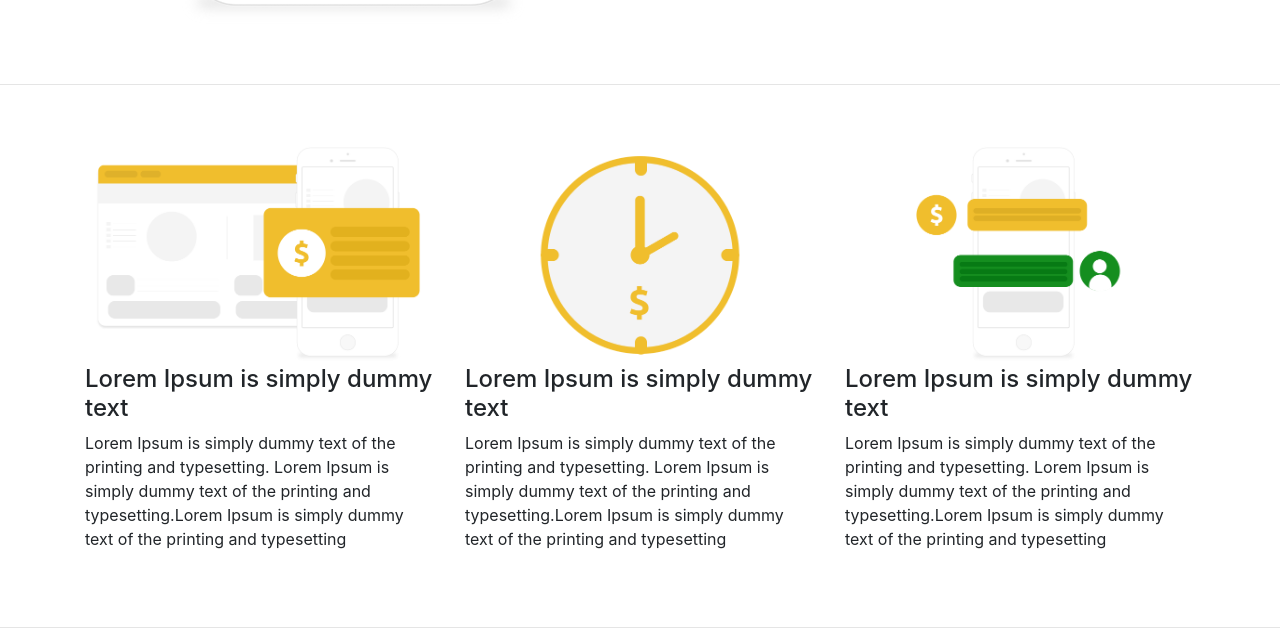
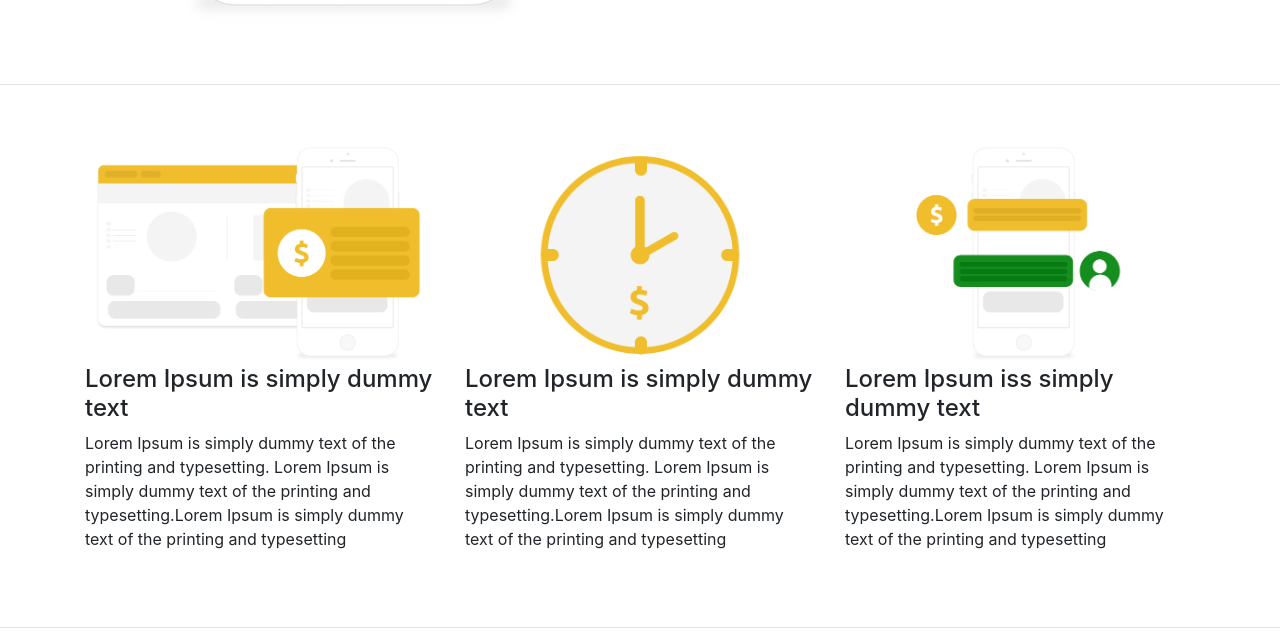
Before and after one commit to Lucas-Braz7x/Financa-pessoal, a plain HTML site: page index.html in a window 1280 px wide. Shown: the part 1774-2413 px from the top of the page. Drawn offline with nearby package versions, Linux system fonts and the light colour scheme.

Commit message:
Corrigindo Textos

```diff
--- a/index.html
+++ b/index.html
@@ -146,7 +146,7 @@
 				</div>
 				<div class="col-md-4">
 					<img src="images/suporte.png" class="img-fluid">
-					<h4>Lorem Ipsum is simply dummy text</h4>
+					<h4>Lorem Ipsum iss simply dummy text</h4>
 					<p>
 						Lorem Ipsum is simply dummy text of the printing and typesetting. Lorem Ipsum is simply dummy text of the printing and typesetting.Lorem Ipsum is simply dummy text of the printing and typesetting
 					</p>
```
